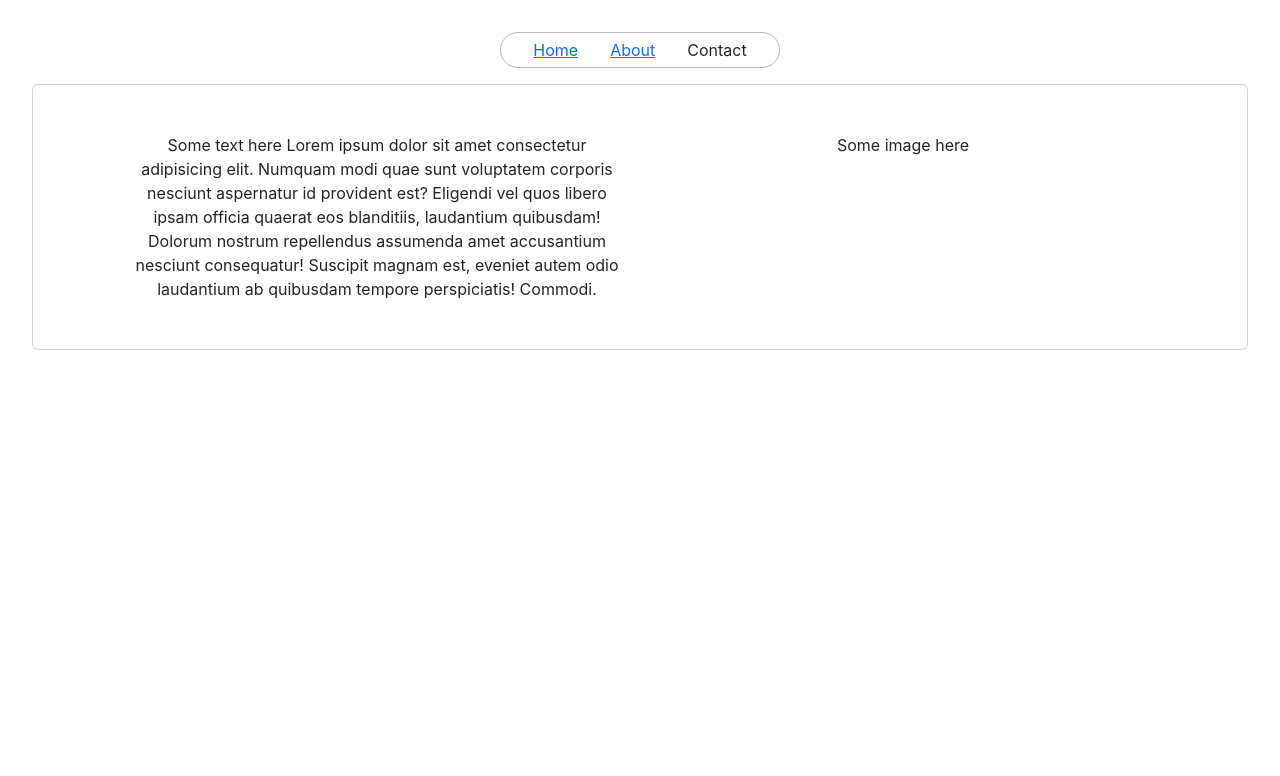
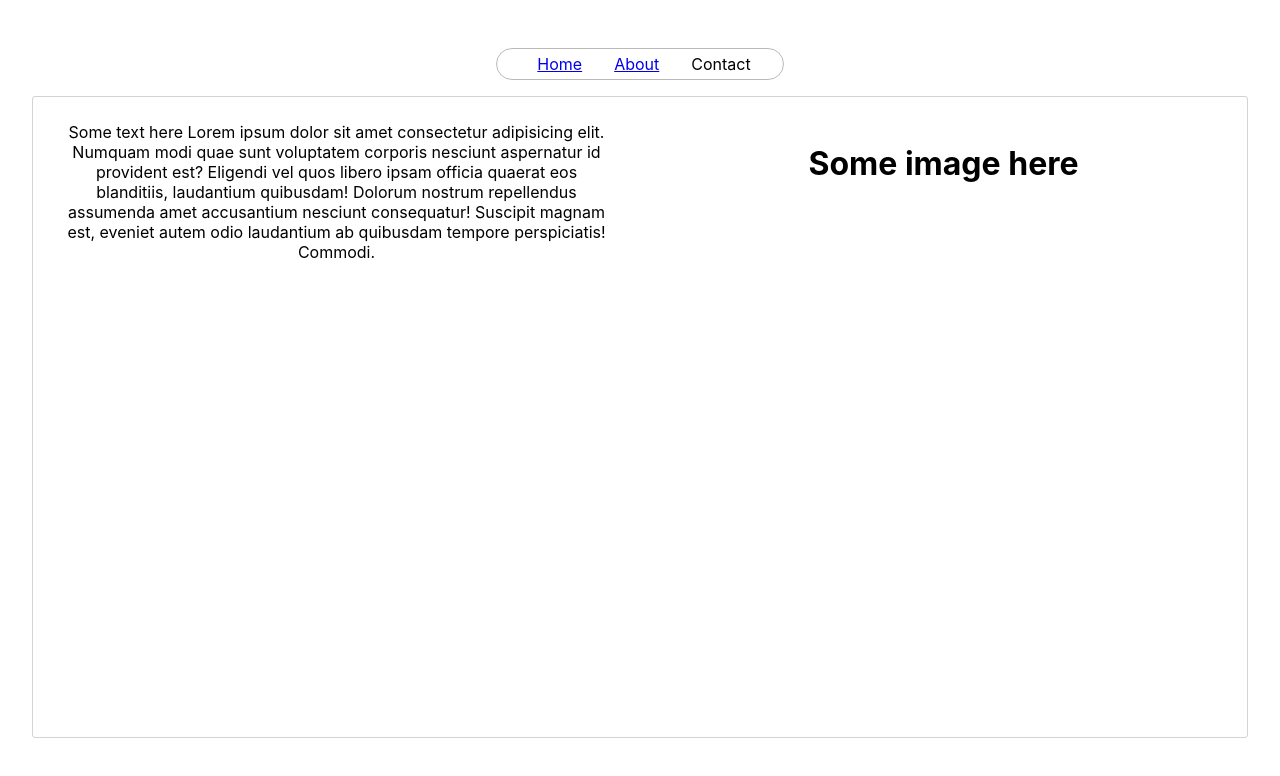
Before and after one commit to AleksHodur/portfolio, a React (Create React App) app: page / in a window 1280 px wide. Shown: the top 776 px of the page. Built offline with nearby package versions, Linux system fonts and the light colour scheme.

Commit message:
Display adjustments and fade-in fade-out animation finished

```diff
--- a/src/App.css
+++ b/src/App.css
@@ -1,9 +1,29 @@
+html, body{
+  height: 100%;
+  margin: 0;
+}
+
 body{
   margin: 2em;
 }
 
-.App{
+#root, .App{
+  height: 100%;
+}
+
+.box{
+  border: solid 1px lightgray;
+  border-radius: 3px;
+  min-height: 80%;
+}
+
+.box-body{
+  width: 100%;
   display: flex;
-  justify-content: center;
-  flex-direction:column;
 }
+
+.box-column{
+  margin: 2vw;
+  width: 50%;
+  text-align: center;
+}
--- a/src/App.tsx
+++ b/src/App.tsx
@@ -12,7 +12,9 @@ function App() {
       <BrowserRouter>
         <Navbar></Navbar>
 
-        <AnimatedRoutes />
+        <div className="box">
+          <AnimatedRoutes />
+        </div>
 
       </BrowserRouter>
     </div>
--- a/src/index.tsx
+++ b/src/index.tsx
@@ -1,4 +1,4 @@
-import '../node_modules/bootstrap/dist/css/bootstrap.min.css';
+/* import '../node_modules/bootstrap/dist/css/bootstrap.min.css'; */
 import './index.css';
 
 import React from 'react';
--- a/src/pages/about/About.tsx
+++ b/src/pages/about/About.tsx
@@ -1,21 +1,19 @@
 import './About.css';
 
 import {Container, Row, Col, Card} from 'react-bootstrap';
+import PageTransition from '../../transitions/PageTransition';
+import { motion } from 'framer-motion';
 
 function About () {
     return (
-      <Card id='intro'>
-        <Card.Body>
-          <Container>
-            <Row className='row-class'>
-              <Col>
-                <h1>We are in the About page</h1>
-              </Col>
-              <Col>Hellooooooo!!!</Col>
-            </Row>
-          </Container>
-        </Card.Body>
-      </Card>
+        <div className="box-body">
+          <div className="box-column">
+            <h1>We are in the About page</h1>
+          </div>
+          <div className="box-column">
+            <p>Lorem ipsum dolor sit amet consectetur adipisicing elit. Laborum, repellendus earum pariatur, laboriosam numquam doloribus dolor architecto quo voluptates quisquam exercitationem illum, laudantium quis? Quibusdam impedit facilis, recusandae consequatur, delectus beatae harum quod dolorum voluptatibus amet consectetur repellendus error esse rerum eum accusantium, dicta eius distinctio. Dolor sapiente fugit aliquam.</p>
+          </div>
+        </div>
      );
 }
 
--- a/src/pages/intro/Intro.tsx
+++ b/src/pages/intro/Intro.tsx
@@ -1,14 +1,13 @@
 import './Intro.css';
 
 import {Container, Row, Col, Card} from 'react-bootstrap';
+import PageTransition from '../../transitions/PageTransition';
+import { motion } from 'framer-motion';
 
 function Intro () {
     return (
-        <Card id='intro'>
-        <Card.Body>
-          <Container>
-            <Row className='row-class'>
-              <Col>
+        <div className="box-body">
+          <div className="box-column">
             <div>Some text here Lorem ipsum dolor sit amet consectetur
                 adipisicing elit. Numquam modi quae sunt voluptatem corporis
                 nesciunt aspernatur id provident est? Eligendi vel quos libero
@@ -17,12 +16,11 @@ function Intro () {
                 consequatur! Suscipit magnam est, eveniet autem odio laudantium
                 ab quibusdam tempore perspiciatis! Commodi.
             </div>
-              </Col>
-              <Col>Some image here</Col>
-            </Row>
-          </Container>
-        </Card.Body>
-      </Card>
+          </div>
+          <div className="box-column">
+            <h1>Some image here</h1>
+          </div>
+        </div>
      );
 }
 
--- a/src/transitions/PageTransition.tsx
+++ b/src/transitions/PageTransition.tsx
@@ -11,6 +11,7 @@ const animations = {
     },
     animate: {
         opacity: 1,
+        transition : {delay: 0.5, duration: 1}
     },
     exit: {
         opacity: 0
```
Lines whose indentation alone changed are shown as unchanged.
